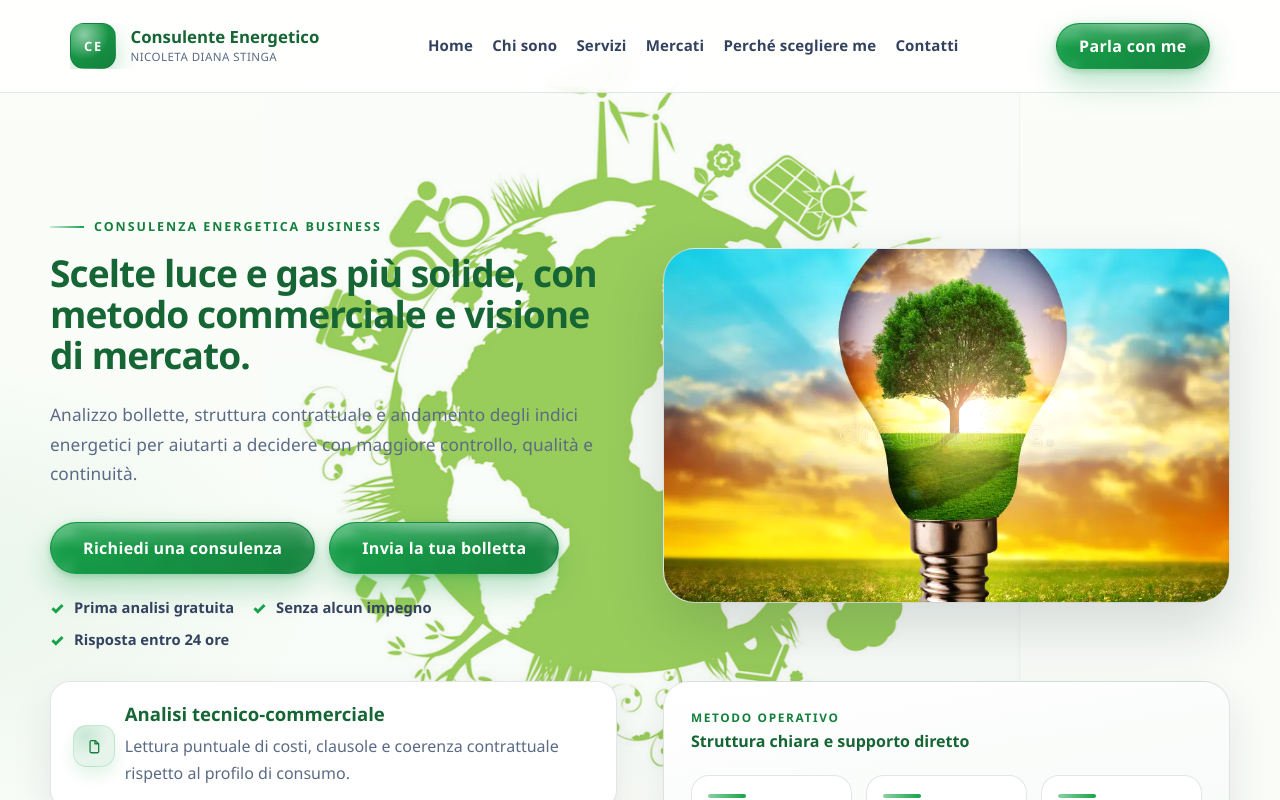
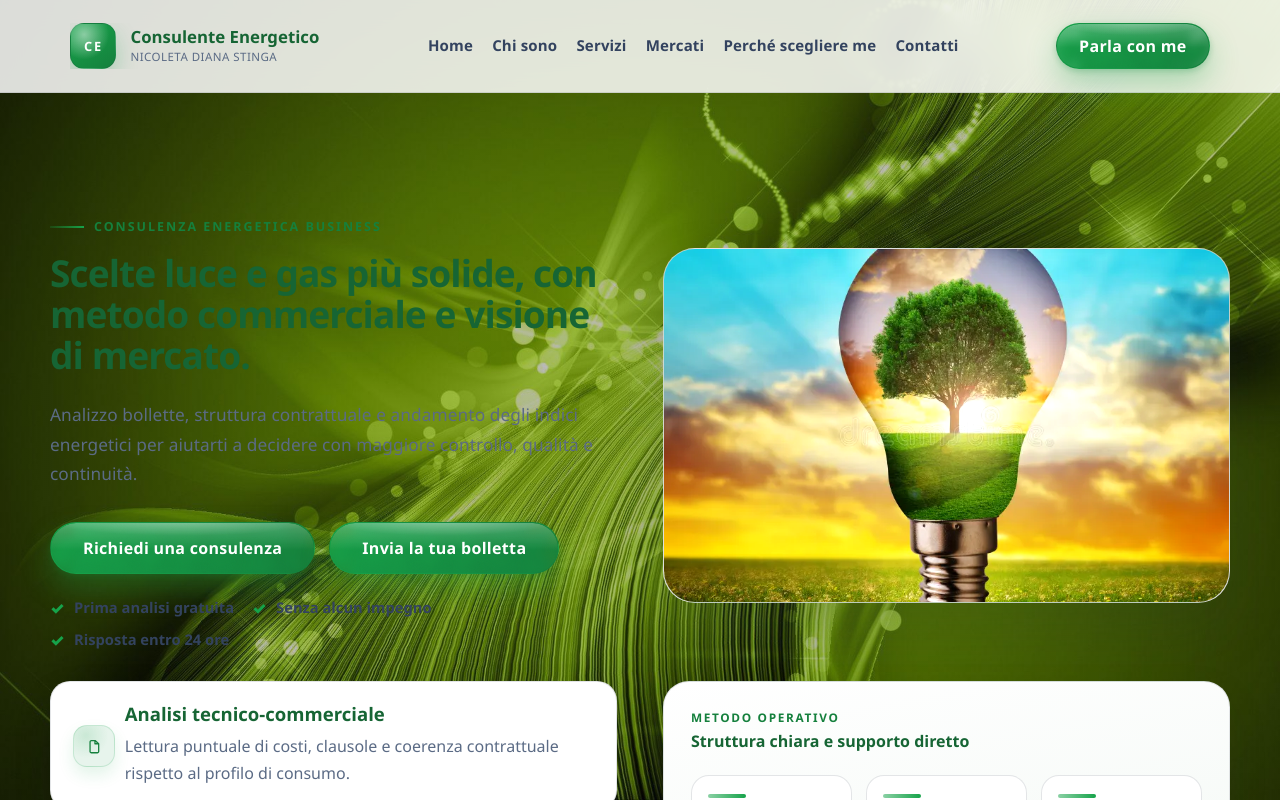
Before and after one commit to nicoletadiana875/nicos, a Next.js app: page / in a window 1280 px wide. Shown: the top 800 px of the page. Built offline with nearby package versions, Linux system fonts and the light colour scheme; no server answers.

Commit message:
Sfondo scuro astratto, testi chiari e hover dorato trasparente

```diff
--- a/app/globals.css
+++ b/app/globals.css
@@ -38,13 +38,7 @@ body {
   margin: 0;
   color: var(--text-200);
   font-family: var(--font-body);
-  background:
-    radial-gradient(900px 480px at 86% -8%, rgba(22, 163, 74, 0.12) 0%, transparent 60%),
-    radial-gradient(720px 420px at -6% 10%, rgba(22, 163, 74, 0.08) 0%, transparent 55%),
-    linear-gradient(180deg, #fbfdf9 0%, #edf4ef 100%);
-  background-size: auto, auto, cover;
-  background-position: 86% -8%, -6% 10%, center;
-  background-repeat: no-repeat;
+  background: #0a0c0b;
 }
 
 main {
@@ -159,4 +153,4 @@ p {
 }
 
 
-body::before { content: ''; position: fixed; inset: 0; z-index: -2; pointer-events: none; background: url(/images/sfondo.png) center / min(760px, 94vw) auto no-repeat; mix-blend-mode: multiply; opacity: 0.85; }
+body::before { content: ''; position: fixed; inset: 0; z-index: -2; pointer-events: none; background: linear-gradient(rgba(8, 10, 9, 0.28), rgba(8, 10, 9, 0.28)), url(/images/sfondo.jpg) center / cover no-repeat; }
--- a/src/styles/site.module.css
+++ b/src/styles/site.module.css
@@ -187,13 +187,14 @@
   cursor: pointer;
   text-decoration: none;
   overflow: hidden;
-  transition: transform 0.25s ease, box-shadow 0.3s ease;
+  transition: transform 0.25s ease, box-shadow 0.3s ease, background 0.25s ease;
   box-shadow: 0 14px 30px rgba(22, 163, 74, 0.3), 0 2px 6px rgba(21, 128, 61, 0.25);
 }
 
 .liquidBtn:hover {
   transform: translateY(-2px);
-  box-shadow: 0 20px 38px rgba(22, 163, 74, 0.4), 0 4px 10px rgba(21, 128, 61, 0.3);
+  background: linear-gradient(145deg, rgba(246, 204, 120, 0.5), rgba(220, 166, 78, 0.36));
+  box-shadow: 0 20px 38px rgba(240, 190, 110, 0.22), 0 4px 10px rgba(220, 166, 78, 0.18);
 }
 
 .liquidBtnGlass {
@@ -1082,3 +1083,12 @@
 .marketCardsRow .marketCard:nth-child(2) span{color:var(--accent-amber)}.chartWrapper .chartCard:nth-child(2) .chartBadge{border-color:var(--accent-amber);color:var(--accent-amber)}
 
 .contactGrid{align-items:stretch;}
+/* testi chiari su sfondo scuro */
+#home .heroCopy h1{color:#eaf6ee;}
+#home .heroText{color:#c3d0c9;}
+#home .heroKicker{color:#7ee2a8;}
+#home .heroTrust li{color:#d5dfda;}
+#chi-sono .sectionHeading h2,#contatti .sectionHeading h2{color:#eaf6ee;}
+#chi-sono .sectionHeading p,#contatti .sectionHeading p{color:#c3d0c9;}
+#chi-sono .sectionEyebrow,#contatti .sectionEyebrow{color:#7ee2a8;}
+#chi-sono .paragraphStack p{color:#c3d0c9;}
```
Also changed, not shown: public/images/sfondo.jpg (added).
